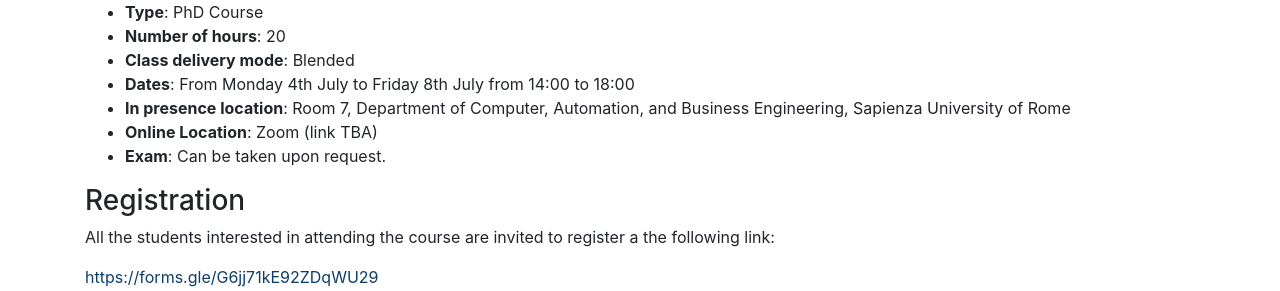
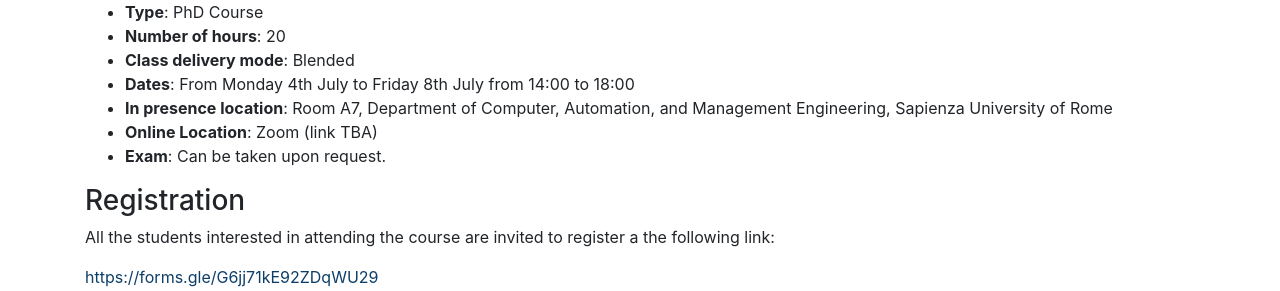
Before and after one commit to whitemech/whitemech.github.io, a Jekyll site: the page built from _pages/courses.md, in a window 1280 px wide and 900 px high. Shown: the part 218-509 px from the top of the window. Built offline with Jekyll 4.4.1, drawn with Linux system fonts in a browser that asks for light colours.

Commit message:
Update _pages/courses.md
Co-authored-by: Francesco Fuggitti <francesco.fuggitti@gmail.com>

```diff
--- a/_pages/courses.md
+++ b/_pages/courses.md
@@ -15,7 +15,7 @@ permalink: /courses
 - **Number of hours**: 20
 - **Class delivery mode**: Blended
 - **Dates**: From Monday 4th July to Friday 8th July from 14:00 to 18:00
-- **In presence location**: Room 7, Department of Computer, Automation, and Business Engineering, Sapienza University of Rome
+- **In presence location**: Room A7, Department of Computer, Automation, and Management Engineering, Sapienza University of Rome
 - **Online Location**: Zoom (link TBA)
 - **Exam**: Can be taken upon request.
 
```
